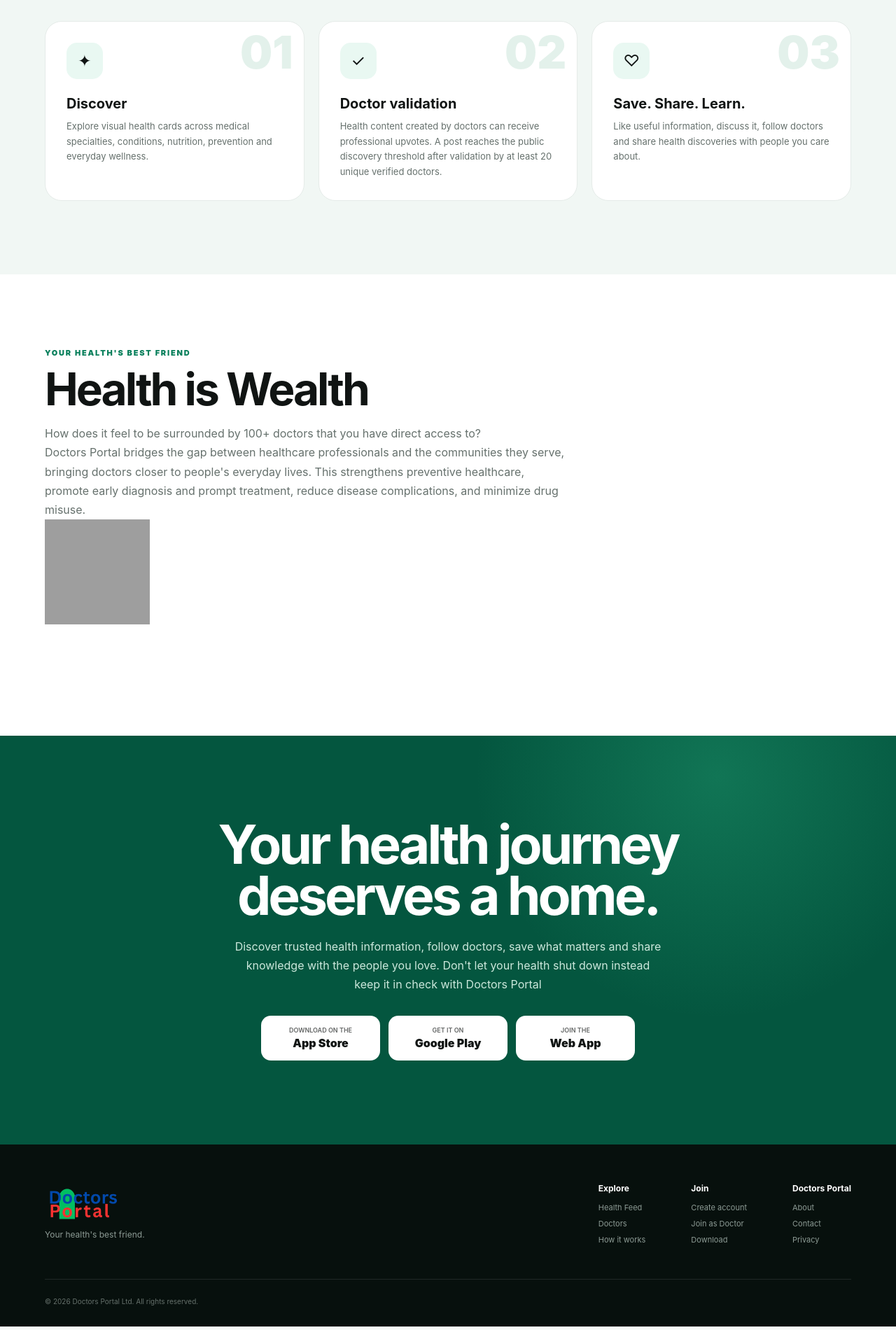
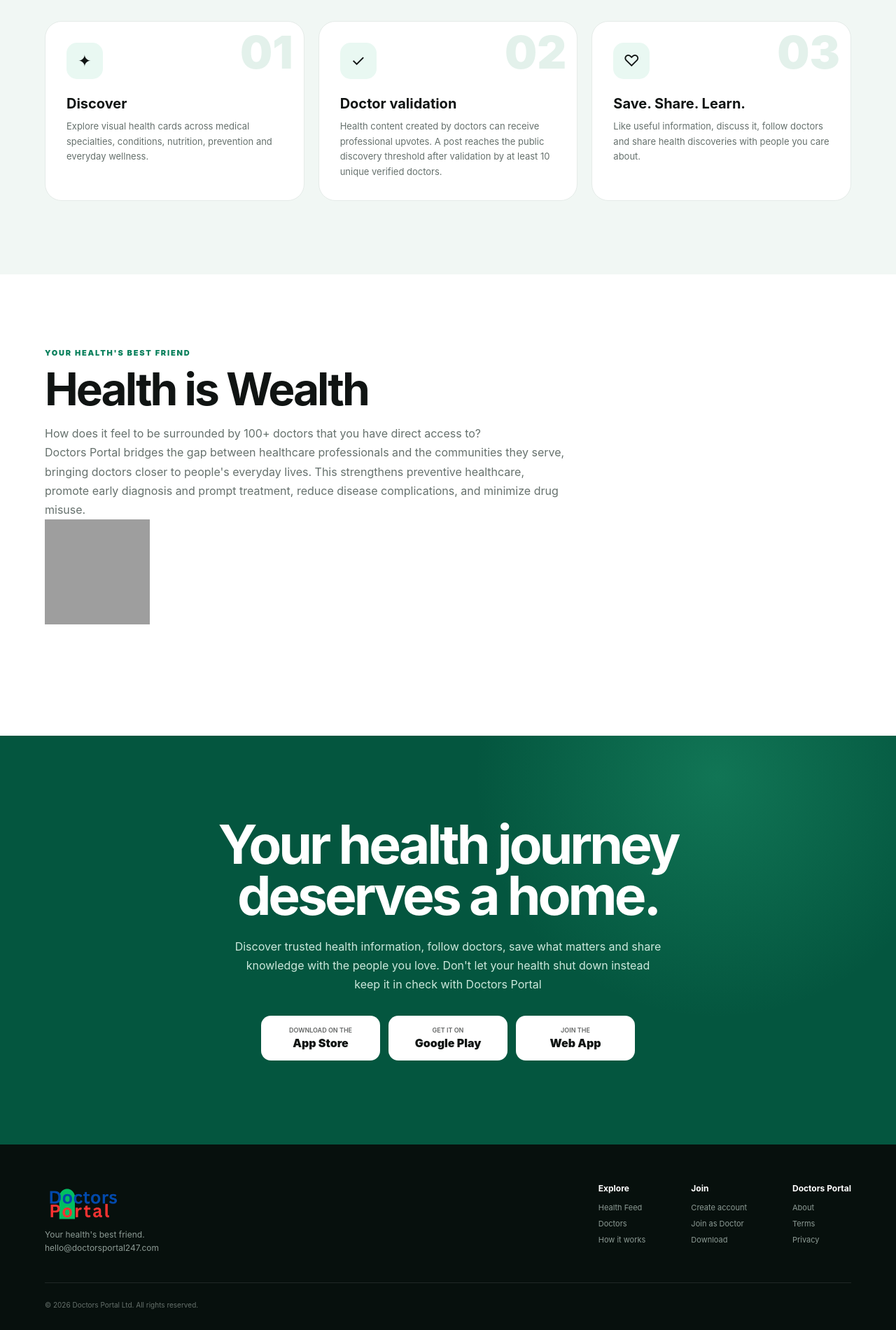
Before and after one commit to Samuel5555/doctorsportal, a plain HTML site: page index.html in a window 1280 px wide. Shown: the part 2764-4664 px from the top of the page at 70% size. Drawn offline with Linux system fonts and the light colour scheme; grey boxes are pictures that could not be loaded.

Commit message:
Update index.html

```diff
--- a/index.html
+++ b/index.html
@@ -1440,7 +1440,7 @@
         <p>
           Health content created by doctors can receive professional
           upvotes. A post reaches the public discovery threshold
-          after validation by at least 20 unique verified doctors.
+          after validation by at least 10 unique verified doctors.
         </p>
       </div>
 
@@ -1532,6 +1532,9 @@
         <p>
           Your health's best friend.
         </p>
+        <p>
+          hello@doctorsportal247.com
+        </p>
       </div>
 
 
@@ -1554,8 +1557,8 @@
         <div>
           <h4>Doctors Portal</h4>
           <a href="#">About</a>
-          <a href="#">Contact</a>
-          <a href="#">Privacy</a>
+          <a href="https://app.doctorsportal247.com/terms">Terms</a>
+          <a href="https://app.doctorsportal247.com/privacy">Privacy</a>
         </div>
 
       </div>
```
